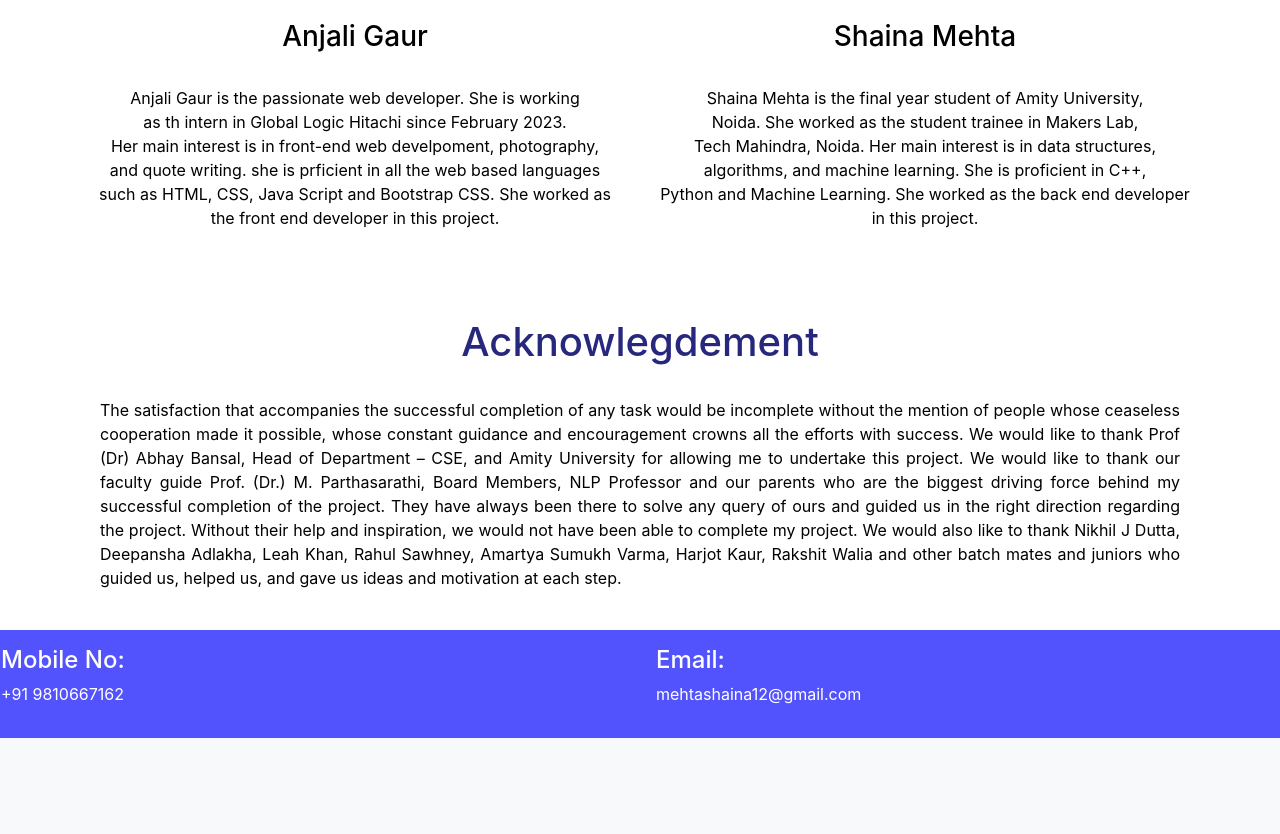
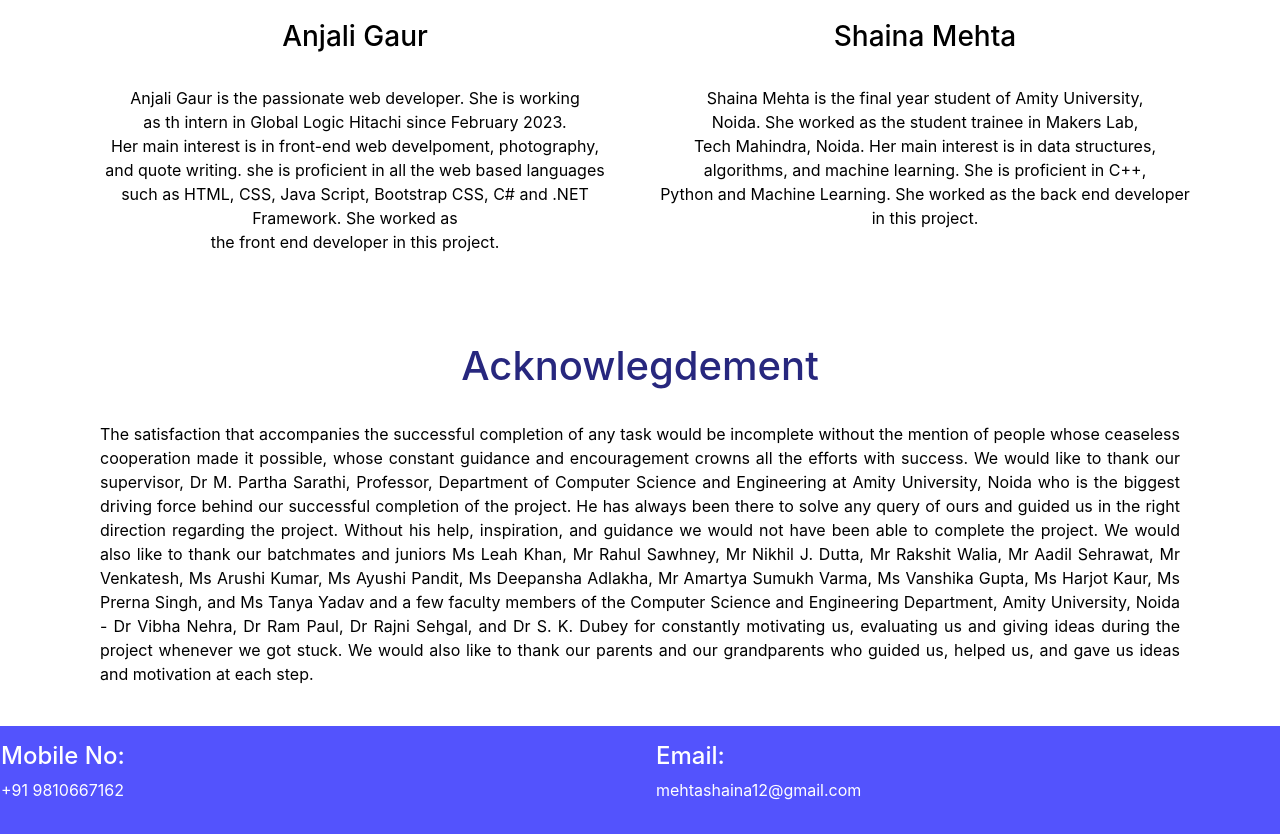
Before and after one commit to shaina-12/Knee-Ostheoarthritis-Detection-and-Severity-Prediction, a Flask app: page /team in a window 1280 px wide. Shown: the part 518-1352 px from the top of the page. Before the commit the page ends 1256 px from the top, so only its background shows below. Run offline with Flask 2, Linux system fonts and the light colour scheme.

Commit message:
Update team.html

```diff
--- a/templates/team.html
+++ b/templates/team.html
@@ -32,9 +32,9 @@
             <br>
             Her main interest is in front-end web develpoment, photography,
             <br>
-            and quote writing. she is prficient in all the web based languages
+            and quote writing. she is proficient in all the web based languages
             <br>
-            such as HTML, CSS, Java Script and Bootstrap CSS. She worked as
+            such as HTML, CSS, Java Script, Bootstrap CSS, C# and .NET Framework. She worked as
             <br>
             the front end developer in this project.
         </p>
@@ -67,7 +67,7 @@
         <br>
         <div class=" col-md-12 text-justify" style="font-size: 100%;">
             <p>
-                The satisfaction that accompanies the successful completion of any task would be incomplete without the mention of people whose ceaseless cooperation made it possible, whose constant guidance and encouragement crowns all the efforts with success. We would like to thank Prof (Dr) Abhay Bansal, Head of Department – CSE, and Amity University for allowing me to undertake this project. We would like to thank our faculty guide Prof. (Dr.) M. Parthasarathi, Board Members, NLP Professor and our parents who are the biggest driving force behind my successful completion of the project. They have always been there to solve any query of ours and guided us in the right direction regarding the project. Without their help and inspiration, we would not have been able to complete my project. We would also like to thank Nikhil J Dutta, Deepansha Adlakha, Leah Khan, Rahul Sawhney, Amartya Sumukh Varma, Harjot Kaur, Rakshit Walia and other batch mates and juniors who guided us, helped us, and gave us ideas and motivation at each step.
+              The satisfaction that accompanies the successful completion of any task would be incomplete without the mention of people whose ceaseless cooperation made it possible, whose constant guidance and encouragement crowns all the efforts with success. We would like to thank our supervisor, Dr M. Partha Sarathi, Professor, Department of Computer Science and Engineering at Amity University, Noida who is the biggest driving force behind our successful completion of the project. He has always been there to solve any query of ours and guided us in the right direction regarding the project. Without his help, inspiration, and guidance we would not have been able to complete the project. We would also like to thank our batchmates and juniors Ms Leah Khan, Mr Rahul Sawhney, Mr Nikhil J. Dutta, Mr Rakshit Walia, Mr Aadil Sehrawat, Mr Venkatesh, Ms Arushi Kumar, Ms Ayushi Pandit, Ms Deepansha Adlakha, Mr Amartya Sumukh Varma, Ms Vanshika Gupta, Ms Harjot Kaur, Ms Prerna Singh, and Ms Tanya Yadav and a few faculty members of the Computer Science and Engineering Department, Amity University, Noida - Dr Vibha Nehra, Dr Ram Paul, Dr Rajni Sehgal, and Dr S. K. Dubey for constantly motivating us, evaluating us and giving ideas during the project whenever we got stuck. We would also like to thank our parents and our grandparents who guided us, helped us, and gave us ideas and motivation at each step.
             </p>
             <br>
         </div>
```
